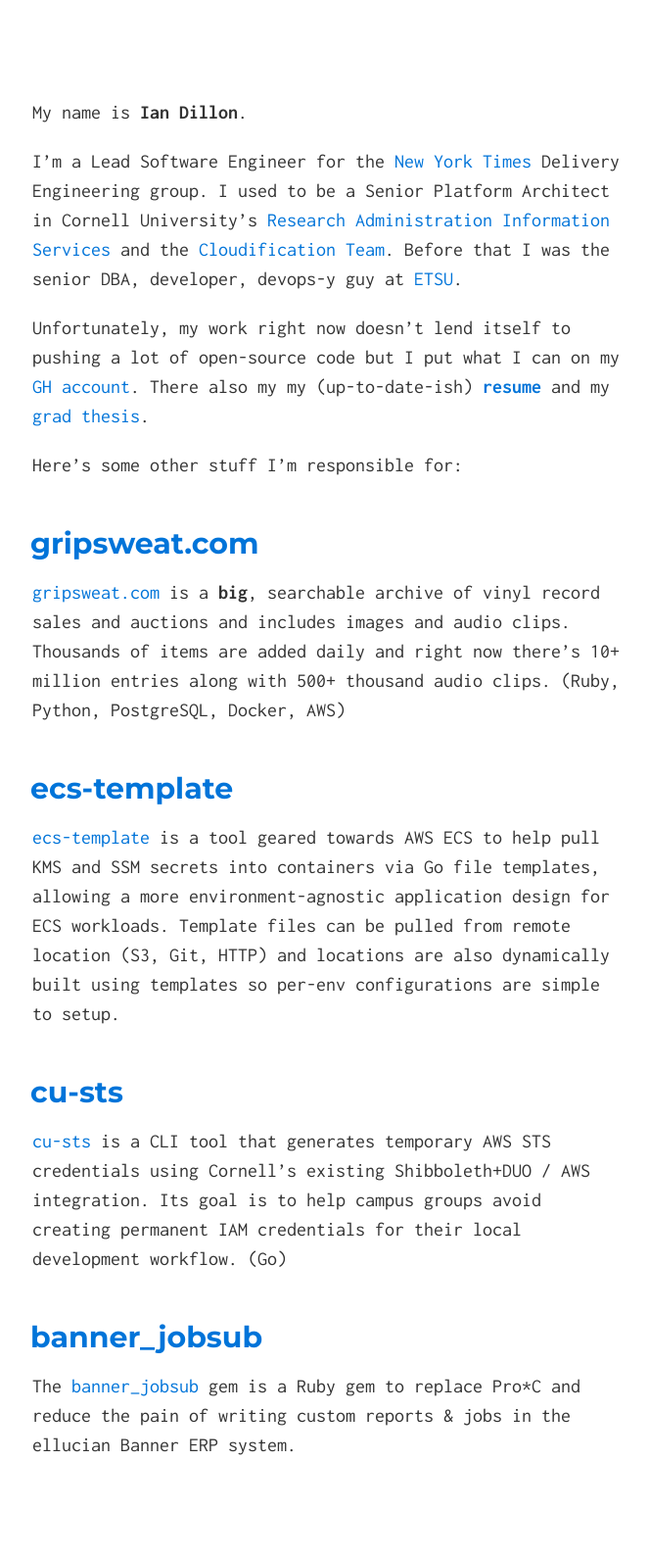
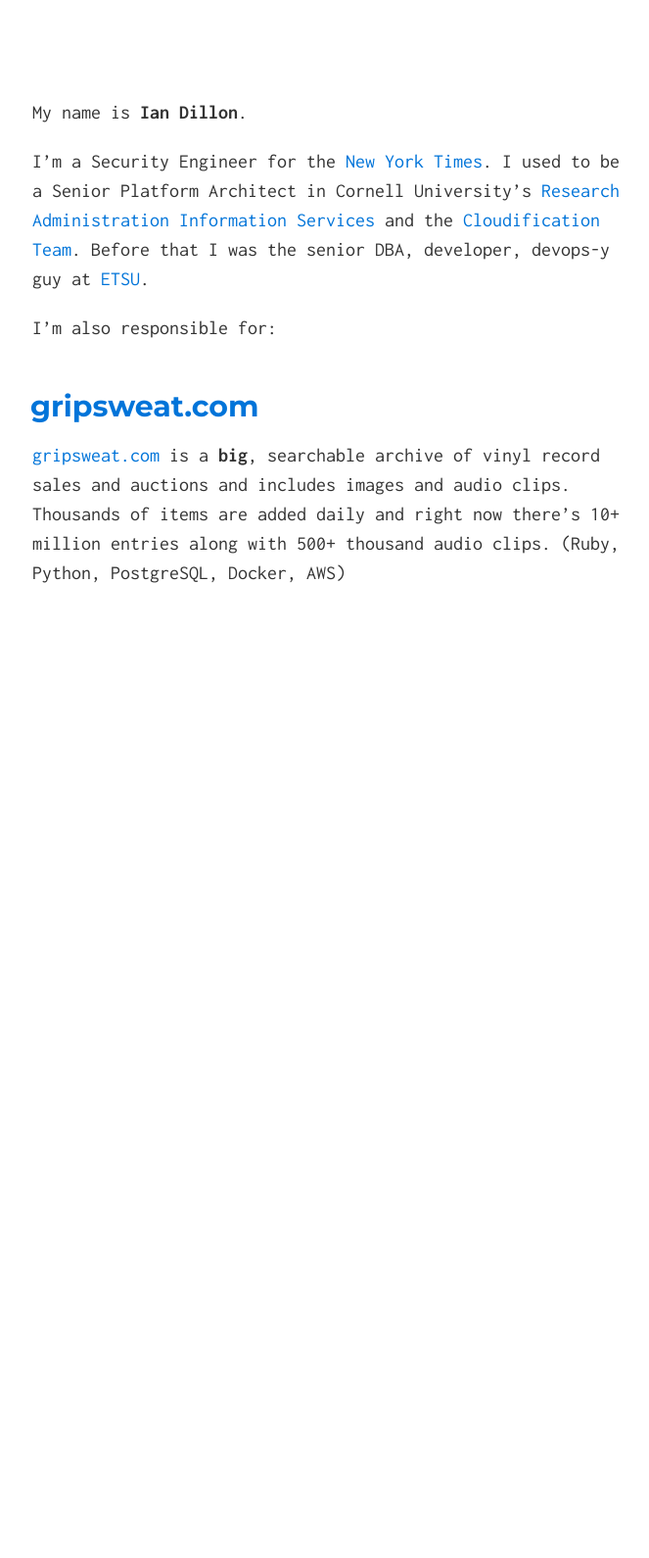
Before and after one commit to ian-d/ian-d.github.io, a Jekyll site: the page built from index.md, in a window 1280 px wide. Shown: the whole page at 98% size, without its empty margins (307-970 px from the left). Built offline with Jekyll 4.4.1, drawn with Linux system fonts in a browser that asks for light colours; after the commit the page ends 900 px from its top, so only the background shows below that.

Commit message:
Update index.md

```diff
--- a/index.md
+++ b/index.md
@@ -4,22 +4,9 @@ layout: default
 
 My name is **Ian Dillon**.
 
-I'm a Lead Software Engineer for the [New York Times](https://open.nytimes.com/) Delivery Engineering group. I used to be a Senior Platform Architect in Cornell University's [Research Administration Information Services](https://ras.research.cornell.edu/RAIS/) and the [Cloudification Team](https://it.cornell.edu/cornell-cloud). Before that I was the senior DBA, developer, devops-y guy at [ETSU](http://www.etsu.edu).
+I'm a Security Engineer for the [New York Times](https://open.nytimes.com/). I used to be a Senior Platform Architect in Cornell University's [Research Administration Information Services](https://ras.research.cornell.edu/RAIS/) and the [Cloudification Team](https://it.cornell.edu/cornell-cloud). Before that I was the senior DBA, developer, devops-y guy at [ETSU](http://www.etsu.edu).
 
-Unfortunately, my work right now doesn't lend itself to pushing a lot of open-source code but I put what I can on my [GH account](https://github.com/ian-d). There also my my (up-to-date-ish) **[resume](/resume/resume.pdf)** and my [grad thesis](http://dc.etsu.edu/etd/1497/).
-
-Here's some other stuff I'm responsible for:
+I'm also responsible for:
 
 ## [gripsweat.com](https://gripsweat.com)
 [gripsweat.com](https://gripsweat.com) is a **big**, searchable archive of vinyl record sales and auctions and includes images and audio clips. Thousands of items are added daily and right now there's 10+ million entries along with 500+ thousand audio clips. (Ruby, Python, PostgreSQL, Docker, AWS)
-
-## [ecs-template](https://github.com/ian-d/ecs-template)
-[ecs-template](https://github.com/ian-d/ecs-template) is a tool geared towards AWS ECS to help pull KMS and SSM secrets into containers via Go file templates, allowing a more environment-agnostic application design for ECS workloads. Template files can be pulled from remote location (S3, Git, HTTP) and locations are also dynamically built using templates so per-env configurations are simple to setup.
-
-
-## [cu-sts](https://github.com/CU-CloudCollab/cu-sts)
-[cu-sts](https://github.com/CU-CloudCollab/cu-sts) is a CLI tool that generates temporary AWS STS credentials using Cornell's existing Shibboleth+DUO / AWS integration. Its goal is to help campus groups avoid creating permanent IAM credentials for their local development workflow. (Go)
-
-
-## [banner_jobsub](https://github.com/ian-d/banner_jobsub)
-The [banner_jobsub](https://github.com/ian-d/banner_jobsub) gem is a Ruby gem to replace Pro*C and reduce the pain of writing custom reports & jobs in the ellucian Banner ERP system.
```
